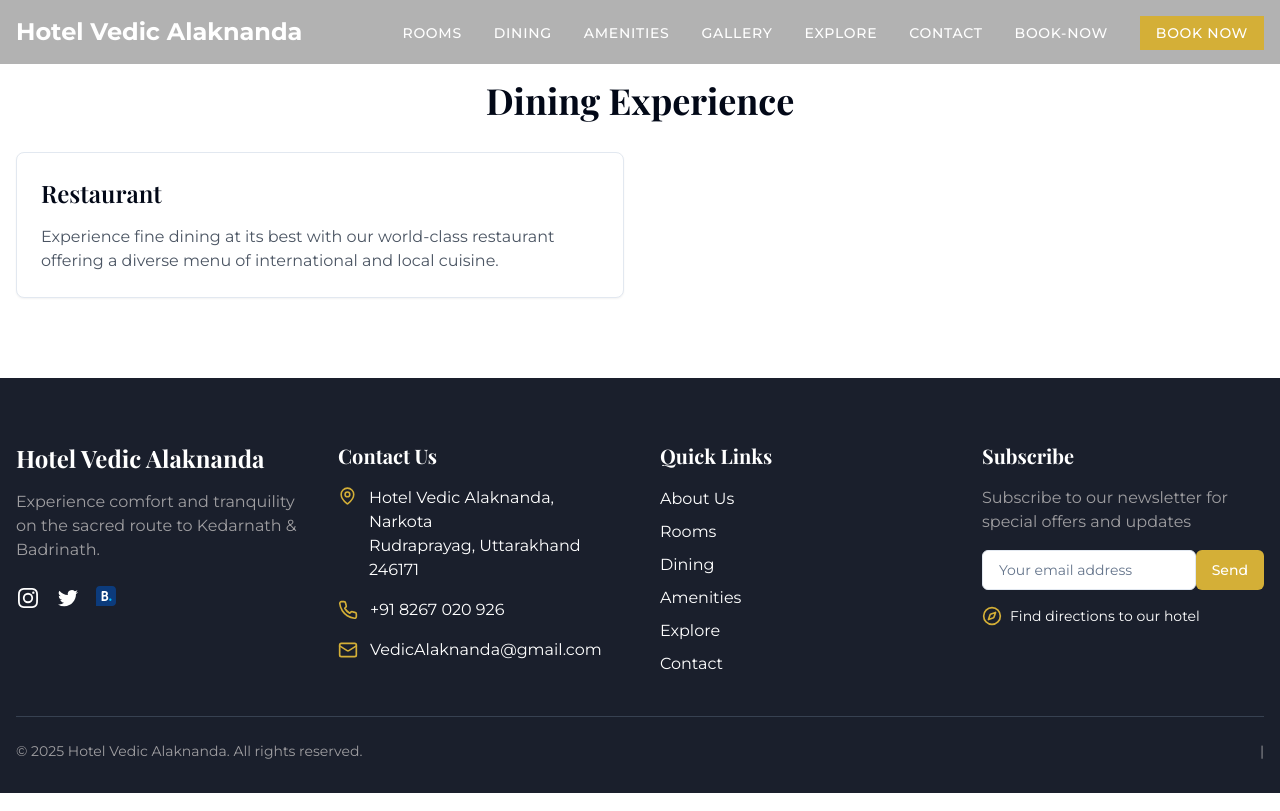
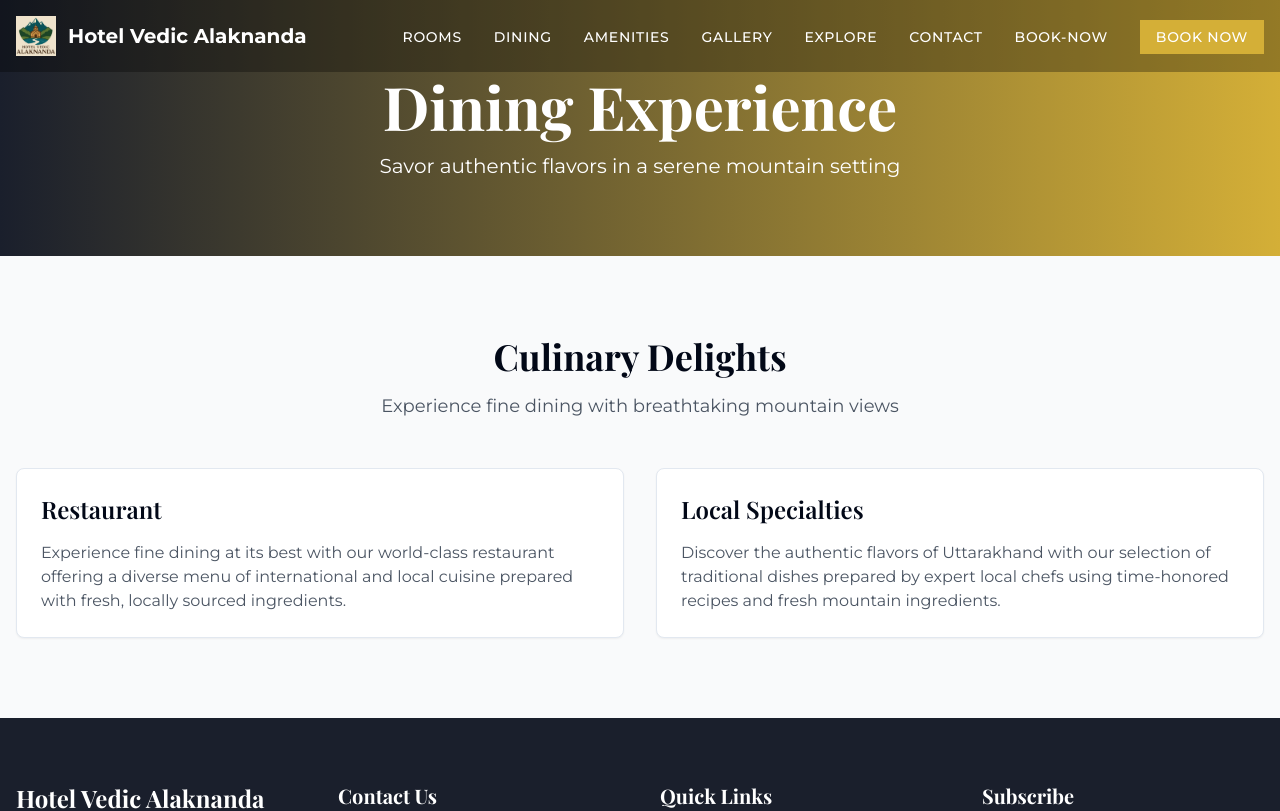
Before and after one commit to shubhamgh/VedicAlaknanda, a React (Vite) app: page /dining in a window 1280 px wide. Shown: the top 811 px of the page. Built offline with nearby package versions, Linux system fonts and the light colour scheme.

Commit message:
Refactor: Reuse header for all tabs
Use the gradient header design across all tabs and integrate the logo image.

```diff
--- a/src/components/Header.tsx
+++ b/src/components/Header.tsx
@@ -1,4 +1,3 @@
-
 import React, { useState, useEffect } from "react";
 import { Link } from "react-router-dom";
 import { cn } from "@/lib/utils";
@@ -13,6 +12,7 @@ import {
   Calendar,
   Camera,
 } from "lucide-react";
+import Logo from "../assets/Logo.webp";
 
 const Header: React.FC = () => {
   const [scrolled, setScrolled] = useState(false);
@@ -58,9 +58,14 @@ const Header: React.FC = () => {
       )}
     >
       <div className="container mx-auto px-4 py-4 flex justify-between items-center">
-        <Link to="/" className="text-2xl font-bold">
+        <Link to="/" className="flex items-center gap-3">
+          <img
+            src={Logo}
+            alt="Hotel Vedic Alaknanda Logo"
+            className="h-10 w-10 object-contain"
+          />
           <span
-            className={`transition-colors duration-700 pr-4 ${
+            className={`transition-colors duration-700 text-xl font-bold ${
               scrolled ? "text-hotel-dark" : "text-white"
             }`}
           >
--- a/src/pages/Amenities.tsx
+++ b/src/pages/Amenities.tsx
@@ -1,6 +1,8 @@
+
 import { Card, CardContent } from "@/components/ui/card";
 import Footer from "@/components/Footer";
 import Header from "@/components/Header";
+import ContentSection from "@/components/ContentSection";
 import {
   Wifi,
   ArrowUpDown,
@@ -49,8 +51,21 @@ const Amenities = () => {
   return (
     <div className="min-h-screen flex flex-col">
       <Header />
-      <main className="flex-grow container mx-auto px-4 py-20">
-        <h1 className="text-4xl font-bold text-center mb-8">Hotel Amenities</h1>
+
+      {/* Hero Section */}
+      <section className="relative h-64 bg-gradient-to-r from-hotel-dark to-hotel-gold flex items-center justify-center">
+        <div className="text-center text-white">
+          <h1 className="text-4xl md:text-6xl font-bold mb-4">Hotel Amenities</h1>
+          <p className="text-lg md:text-xl">Modern comforts and convenience for your perfect stay</p>
+        </div>
+      </section>
+
+      <ContentSection
+        id="amenities-content"
+        title="Premium Facilities"
+        subtitle="Enjoy our comprehensive range of amenities designed for your comfort and convenience"
+        className="bg-gray-50"
+      >
         <div className="grid grid-cols-1 md:grid-cols-2 lg:grid-cols-3 gap-6">
           {amenities.map((amenity, index) => (
             <Card key={index}>
@@ -66,7 +81,8 @@ const Amenities = () => {
             </Card>
           ))}
         </div>
-      </main>
+      </ContentSection>
+
       <Footer />
     </div>
   );
--- a/src/pages/Dining.tsx
+++ b/src/pages/Dining.tsx
@@ -1,15 +1,28 @@
+
 import { Card, CardContent } from "@/components/ui/card";
 import Footer from "@/components/Footer";
 import Header from "@/components/Header";
+import ContentSection from "@/components/ContentSection";
 
 const Dining = () => {
   return (
     <div className="min-h-screen bg-white">
       <Header />
-      <main className="container mx-auto px-4 py-20">
-        <h1 className="text-4xl font-bold text-center mb-8">
-          Dining Experience
-        </h1>
+
+      {/* Hero Section */}
+      <section className="relative h-64 bg-gradient-to-r from-hotel-dark to-hotel-gold flex items-center justify-center">
+        <div className="text-center text-white">
+          <h1 className="text-4xl md:text-6xl font-bold mb-4">Dining Experience</h1>
+          <p className="text-lg md:text-xl">Savor authentic flavors in a serene mountain setting</p>
+        </div>
+      </section>
+
+      <ContentSection
+        id="dining-content"
+        title="Culinary Delights"
+        subtitle="Experience fine dining with breathtaking mountain views"
+        className="bg-gray-50"
+      >
         <div className="grid grid-cols-1 md:grid-cols-2 gap-8">
           <Card>
             <CardContent className="p-6">
@@ -17,12 +30,23 @@ const Dining = () => {
               <p className="text-gray-600">
                 Experience fine dining at its best with our world-class
                 restaurant offering a diverse menu of international and local
-                cuisine.
+                cuisine prepared with fresh, locally sourced ingredients.
+              </p>
+            </CardContent>
+          </Card>
+          <Card>
+            <CardContent className="p-6">
+              <h2 className="text-2xl font-semibold mb-4">Local Specialties</h2>
+              <p className="text-gray-600">
+                Discover the authentic flavors of Uttarakhand with our selection
+                of traditional dishes prepared by expert local chefs using
+                time-honored recipes and fresh mountain ingredients.
               </p>
             </CardContent>
           </Card>
         </div>
-      </main>
+      </ContentSection>
+
       <Footer />
     </div>
   );
--- a/src/pages/Rooms.tsx
+++ b/src/pages/Rooms.tsx
@@ -1,5 +1,7 @@
+
 import Header from "@/components/Header";
 import Footer from "@/components/Footer";
+import ContentSection from "@/components/ContentSection";
 import {
   Card,
   CardContent,
@@ -46,8 +48,21 @@ export default function Rooms() {
   return (
     <div className="min-h-screen flex flex-col">
       <Header />
-      <main className="flex-grow container mx-auto px-4 py-20">
-        <h1 className="text-4xl font-bold text-center mb-8">Our Rooms</h1>
+
+      {/* Hero Section */}
+      <section className="relative h-64 bg-gradient-to-r from-hotel-dark to-hotel-gold flex items-center justify-center">
+        <div className="text-center text-white">
+          <h1 className="text-4xl md:text-6xl font-bold mb-4">Our Rooms</h1>
+          <p className="text-lg md:text-xl">Comfortable accommodations for your perfect stay</p>
+        </div>
+      </section>
+
+      <ContentSection
+        id="rooms-content"
+        title="Accommodation Options"
+        subtitle="Choose from our variety of rooms designed for your comfort"
+        className="bg-gray-50"
+      >
         <div className="grid grid-cols-1 md:grid-cols-2 lg:grid-cols-3 gap-6">
           {roomTypes.map((room) => (
             <Card key={room.id}>
@@ -76,7 +91,8 @@ export default function Rooms() {
             </Card>
           ))}
         </div>
-      </main>
+      </ContentSection>
+
       <Footer />
     </div>
   );
```
